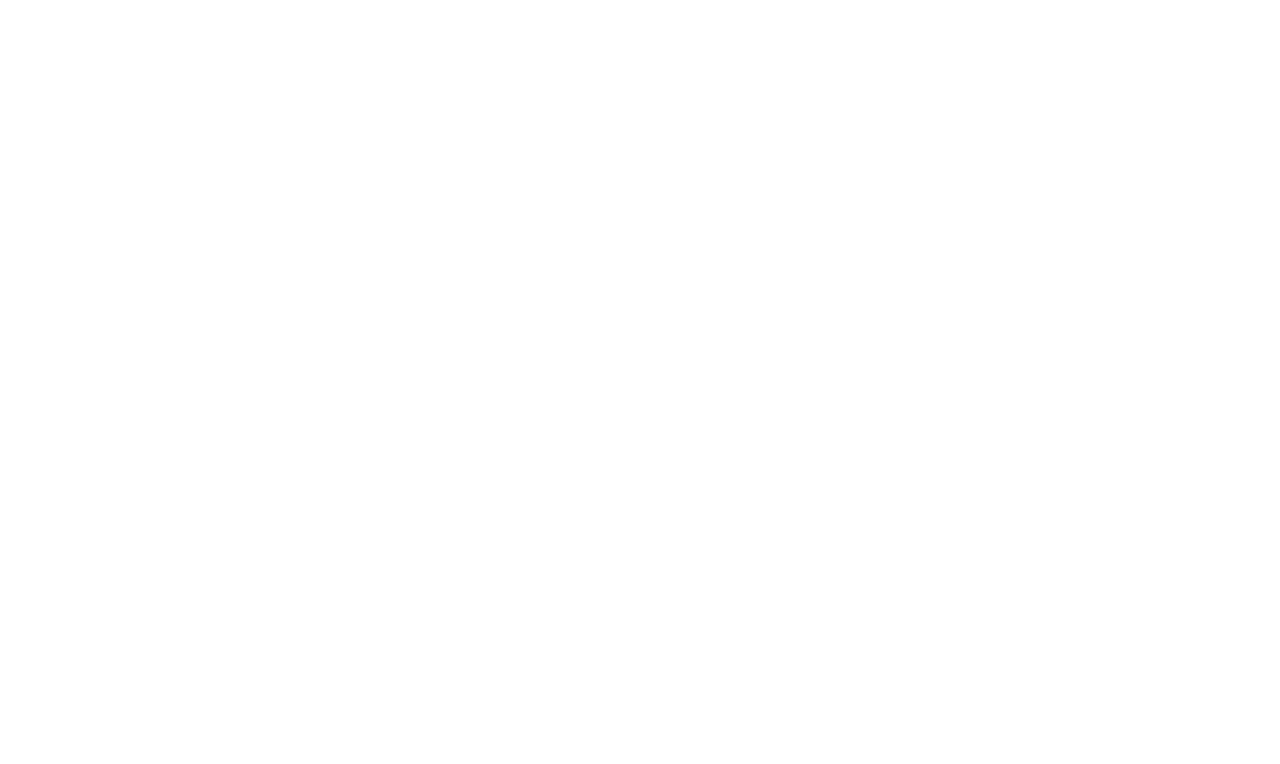
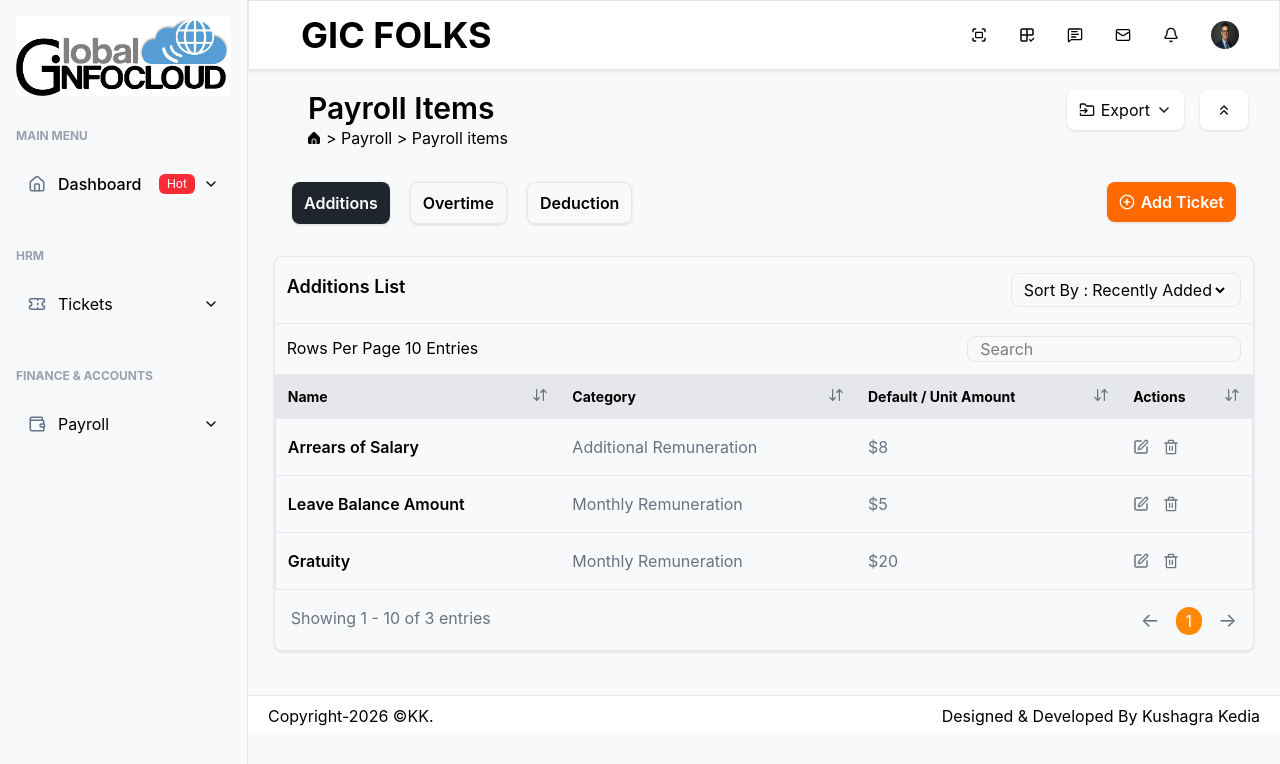
Before and after one commit to KushagraKedia/HRMS_portal, a React (Vite) app in the folder login_and_forgot_password/: page /Payroll/Payroll_items in a window 1280 px wide. Before the commit this address had no page. Shown: the top 764 px of the page. Built offline with nearby package versions, Linux system fonts and the light colour scheme.

Commit message:
made payroll_items page

```diff
--- a/login_and_forgot_password/src/App.jsx
+++ b/login_and_forgot_password/src/App.jsx
@@ -8,7 +8,7 @@
 import EmployeeDashboard from "./dashboard/employee_dashboard"
 import Employee_Salary from "./payroll/employee_salary"
 import Payslip from "./payroll/payslip"
-import Payroll_items from "./payroll/payroll_items"
+import Payrollitems from "./payroll/payroll_items"
 
 function App(){
   return(
@@ -23,7 +23,7 @@
       <Route path="/Dashboard/employee_dashboard" element={<EmployeeDashboard />} />
       <Route path="/Payroll/Employee_Salary" element={<Employee_Salary />} />
       <Route path="/Payroll/Payslip" element={<Payslip />} />
-      <Route path="/Payroll/Payoll_items" elements={<Payroll_items />} />
+      <Route path="/Payroll/Payroll_items" element={<Payrollitems />} />
     </Routes>
     </BrowserRouter>
   );
--- a/login_and_forgot_password/src/payroll/payroll_items.jsx
+++ b/login_and_forgot_password/src/payroll/payroll_items.jsx
@@ -10,8 +10,40 @@
 import arrowIcon from "./assests_p/downArrow.png"
 import plusIcon from "./assests_p/circle-plus.png"
 import upArrowIcon from "./assests_p/upArrow.png"
+import edit  from "./assests_p/edit.png";
+import deleteIcon from "./assests_p/delete.png"
+import sort from "./assests_p/sort.png"
+
+import { useState } from "react";
 
 function Payroll_items(){
+
+    const employees = [
+        { id: "EMP-001", name: "Arrears of Salary" , Category: "Additional Remuneration", deafult: "$8"},
+        { id: "EMP-002", name: "Leave Balance Amount", Category: "Monthly Remuneration", deafult: "$5"},
+        { id: "EMP-003", name: "Gratuity", Category: "Monthly Remuneration" , deafult: "$20"}
+    ];
+
+    const [showModel,setShowModel] = useState(false);
+    const [currentPage,setCurrentPage] = useState(1);
+
+    const rowsPerPage = 10;
+    const totalPages = Math.ceil(employees.length / rowsPerPage);
+    const lastRowIndex = currentPage*rowsPerPage;
+    const firstRowIndex = lastRowIndex - rowsPerPage;
+    const currentEmployees = employees.slice(firstRowIndex,lastRowIndex);
+
+    const handleNext = () => {
+        if(currentPage < totalPages){
+            setCurrentPage(currentPage + 1);
+        }
+    };
+
+    const handlePrev = () => {
+        if(currentPage > 1){
+            setCurrentPage(currentPage - 1);
+        }
+    }
 
     const text = " > Payroll > Payroll items";
     return(
@@ -52,7 +84,7 @@
                 <div className="mx-8">
                     <div className="h-20 flex ">
                         <div className="w-[40%] pl-7 flex flex-col py-5 justify-between">
-                            <div className="text-3xl font-semibold">Tickets Details</div>
+                            <div className="text-3xl font-semibold">Payroll Items</div>
                             <div className="flex items-center"><img src={homeIcon} alt="home" className="h-3 w-3"/><span className="pl-1.5">{text}</span></div>
                         </div>
                         <div className="w-[60%] flex items-center gap-4 justify-end">
@@ -61,10 +93,6 @@
                                 <span>Export</span>
                                 <img src={arrowIcon} alt="arrow" className="h-4 w-4"/>
                             </button>
-                            <button className="bg-orange-500 rounded-lg py-2 px-3 shadow-[0_1px_3px_rgba(0,0,0,0.12)] flex items-center gap-1.5 hover:cursor-pointer hover:bg-orange-600">
-                                <img src={plusIcon} alt="export" className="h-4 w-4"/>
-                                <span className="text-white font-semibold">Add Ticket</span>
-                            </button>
                             <button className="bg-white rounded-lg py-2 px-3 shadow-[0_1px_3px_rgba(0,0,0,0.12)] flex items-center gap-1.5 hover:cursor-pointer hover:bg-orange-500">
                                 <img src={upArrowIcon} alt="export" className="h-4 w-4 m-1"/>
                             </button>
@@ -72,9 +100,103 @@
                     </div>
                 </div>
 
-                {/* BODY   */}
-                <div className="my-5 rounded-lg bg-white h-120">hhh</div>
+                {/* HEADING-3 */}
+                <div className="flex justify-between mx-8 p-3 my-5">
+                    <div className="flex gap-5">
+                        <button className="bg-[#1F252D] rounded-lg py-2 px-3 shadow-[0_1px_3px_rgba(0,0,0,0.12)] flex items-center gap-1.5 hover:cursor-pointer ">
+                            <span className="text-white font-semibold">Additions</span>
+                        </button>
+                        <button className="rounded-lg py-2 px-3 shadow-[0_1px_3px_rgba(0,0,0,0.12)] flex items-center gap-1.5 hover:cursor-pointer hover:bg-[#f3f0f0] border border-gray-200">
+                            <span className=" font-semibold">Overtime</span>
+                        </button>
+                        <button className="rounded-lg py-2 px-3 shadow-[0_1px_3px_rgba(0,0,0,0.12)] flex items-center gap-1.5 hover:cursor-pointer hover:bg-[#f3f0f0] border border-gray-200">
+                            <span className=" font-semibold">Deduction</span>
+                        </button>
+                    </div>
+                    <div>
+                        <button className="bg-orange-500 rounded-lg py-2 px-3 shadow-[0_1px_3px_rgba(0,0,0,0.12)] flex items-center gap-1.5 hover:cursor-pointer hover:bg-orange-600">
+                            <img src={plusIcon} alt="export" className="h-4 w-4"/>
+                            <span className="text-white font-semibold">Add Ticket</span>
+                        </button>
+                    </div>
+                </div>
 
+                {/* BODY */}
+                <div className="border border-gray-200 rounded-lg mx-[2.5%] w-[95%] my-5 shadow-[0_1px_3px_rgba(0,0,0,0.12)]">
+
+                    <div className="px-3 py-4 border-b border-b-gray-200 flex justify-between">
+                        <span className="text-lg font-semibold">Additions List</span>
+
+                        <span className="border border-gray-200 rounded-lg px-3 py-1">Sort By :<select>
+                            <option>Recently Added</option>
+                            <option>Ascending</option>
+                            <option>Descending</option>
+                            <option>Last Month</option>
+                            <option>Last 7 Day</option>
+                        </select></span>
+                    </div>
+
+                    <div className="flex justify-between py-3 ">
+                        <span className=" mx-3">Rows Per Page <span>{rowsPerPage}</span> Entries</span>
+                        <input type="search" placeholder="Search" className=" border border-gray-200 rounded-lg mx-3 px-3"/>
+                    </div>
+
+                {/* TABLE */}
+                <table className="w-[100%] border-gray-200   border rounded-lg">
+                    <thead>
+                        <tr className="bg-gray-200 text-sm font-semibold border-b-gray-200">
+
+                            <th className="p-3 text-left "><div className="flex justify-between">
+                                <span>Name</span>
+                                <img src={sort} alt="sort1" className="w-4 h-4 hover:cursor-pointer" />
+                            </div></th>
+                            <th className="p-3 text-left "><div className="flex justify-between">
+                                <span>Category</span>
+                                <img src={sort} alt="sort1" className="w-4 h-4 hover:cursor-pointer" />
+                            </div></th>
+                            <th className="p-3 text-left "><div className="flex justify-between">
+                                <span>Default / Unit Amount</span>
+                                <img src={sort} alt="sort1" className="w-4 h-4 hover:cursor-pointer" />
+                            </div></th>
+                            <th className="p-3 text-left "><div className="flex justify-between">
+                                <span>Actions</span>
+                                <img src={sort} alt="sort1" className="w-4 h-4 hover:cursor-pointer" />
+                            </div></th>
+                        </tr>
+                    </thead>
+                    <tbody>
+                        {currentEmployees.map((employee) => (
+                            <tr key={employee.id} className="border-b hover:bg-gray-50">
+                                {/* <td className="px-3 py-4 text-left border-b border-b-gray-200 font-semibold">{employee.name}</td> */}
+                                <td className="px-3 py-4 text-left border-b border-b-gray-200 font-semibold">{employee.name}</td>
+                                <td className="px-3 py-4 text-left border-b border-b-gray-200 text-gray-500">{employee.Category}</td>
+                                <td className="px-3 py-4 text-left border-b border-b-gray-200 text-gray-500">{employee.deafult}</td>
+                                <td className="px-3 py-4 text-left border-b border-b-gray-200 ">
+                                    <div className="flex gap-3.5 items-center">
+                                    <img src={edit} alt="icon" className="w-4 h-4 hover:cursor-pointer" onClick={() => setShowModel(true)}/>
+                                    <img src={deleteIcon} alt="icon" className="w-4 h-4 hover:cursor-pointer" />
+                                    </div>
+                                </td>
+                            </tr>
+                        ))}
+                    </tbody>
+                </table>
+                <div className="p-4 flex justify-between">
+                    <span className="text-gray-500">Showing {firstRowIndex+1} - {lastRowIndex} of {employees.length} entries</span>
+                    <div>
+                        <button className="text-xl text-gray-500 hover:cursor-pointer mr-4" onClick={handlePrev} disabled={currentPage == 1}>←</button>
+                        <span className="mr-4 bg-orange-400 rounded-full text-white px-2.5 py-1 h-fit w-fit">{currentPage}</span>
+                        <button className="text-xl text-gray-500 hover:cursor-pointer" onClick={handleNext} disabled={currentPage== totalPages}>→</button>
+                    </div>
+                </div>
+                </div>
+
+
+
+                <div className="fix bottom-0 w-full mt-11 bg-white h-10 border-t border-gray-200 flex justify-between items-center px-5">
+                    <p>Copyright-2026 ©KK.</p>
+                    <p>Designed & Developed By Kushagra Kedia</p>
+                </div>
 
             </div>
 
```
